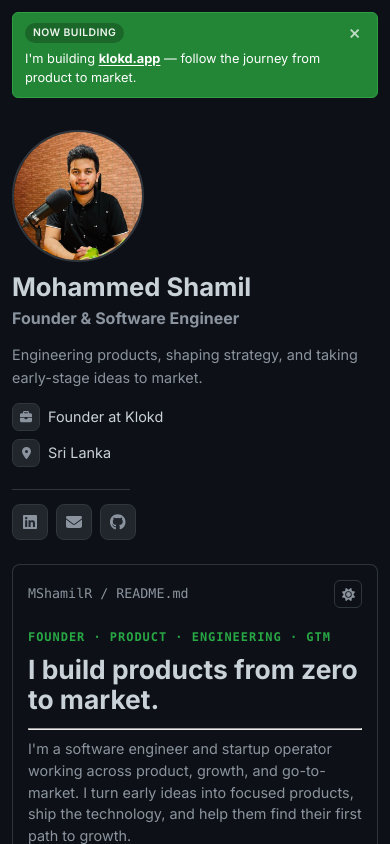
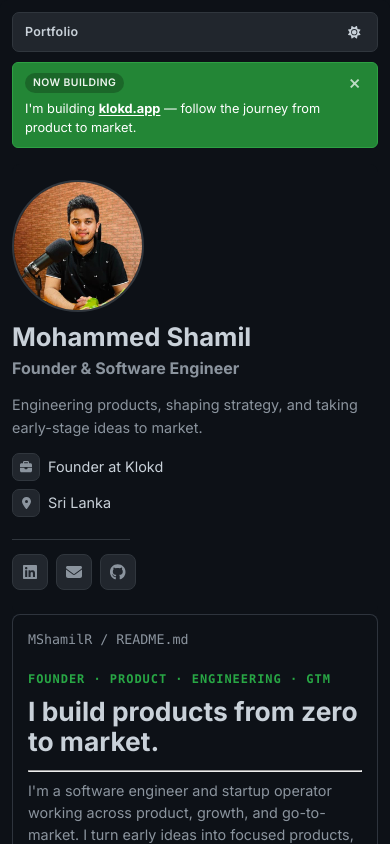
Before and after one commit to MShamilR/web-portfolio, a React (Vite) app: page / in a window 390 px wide. Shown: the top 844 px of the page. Built offline with nearby package versions, Linux system fonts and the light colour scheme; no server answers.

Commit message:
feat: revamp

```diff
--- a/src/App.jsx
+++ b/src/App.jsx
@@ -10,6 +10,8 @@ import Education from "./components/Education/Education";
 import Footer from "./components/Footer/Footer";
 import AnnouncementBanner from "./components/AnnouncementBanner/AnnouncementBanner";
 import Projects from "./components/Projects/Projects";
+import { FontAwesomeIcon } from "@fortawesome/react-fontawesome";
+import { faMoon, faSun } from "@fortawesome/free-solid-svg-icons";
 
 const App = () => {
   const [theme, setTheme] = useState(
@@ -27,6 +29,12 @@ const App = () => {
 
   return (
     <div className="main-profile-page">
+      <div className="mobile-toolbar">
+        <span>Portfolio</span>
+        <button onClick={toggleTheme} aria-label={`Switch to ${theme === "dark" ? "light" : "dark"} mode`}>
+          <FontAwesomeIcon icon={theme === "dark" ? faSun : faMoon} />
+        </button>
+      </div>
       <AnnouncementBanner />
       <div className="body">
         <div className="left">
--- a/src/App.scss
+++ b/src/App.scss
@@ -13,6 +13,8 @@
   display: flex;
   flex-direction: column;
   overflow: hidden;
+
+  .mobile-toolbar { display: none; }
 
   .body {
     display: flex;
@@ -42,6 +44,34 @@
     min-height: 100vh;
     overflow: visible;
 
+    .mobile-toolbar {
+      display: flex;
+      align-items: center;
+      justify-content: space-between;
+      min-height: 38px;
+      margin-bottom: 10px;
+      padding: 0 8px 0 12px;
+      color: var(--gh-text-primary);
+      background: var(--gh-btn-secondary-bg);
+      border: 1px solid var(--gh-border);
+      border-radius: 7px;
+      font-size: 0.78rem;
+      font-weight: 600;
+      letter-spacing: 0.02em;
+
+      button {
+        display: inline-flex;
+        align-items: center;
+        justify-content: center;
+        width: 30px;
+        height: 30px;
+        padding: 0;
+        color: var(--gh-text-primary);
+        background: transparent;
+        border: 0;
+      }
+    }
+
     .body {
       padding: 10px;
       flex-direction: column;
--- a/src/components/ReadMe/ReadMe.scss
+++ b/src/components/ReadMe/ReadMe.scss
@@ -108,4 +108,8 @@
   @media (max-width: 1000px) {
     h2 { white-space: normal; }
   }
+
+  @media (max-width: 900px) {
+    .theme-toggle { display: none; }
+  }
 }
```
